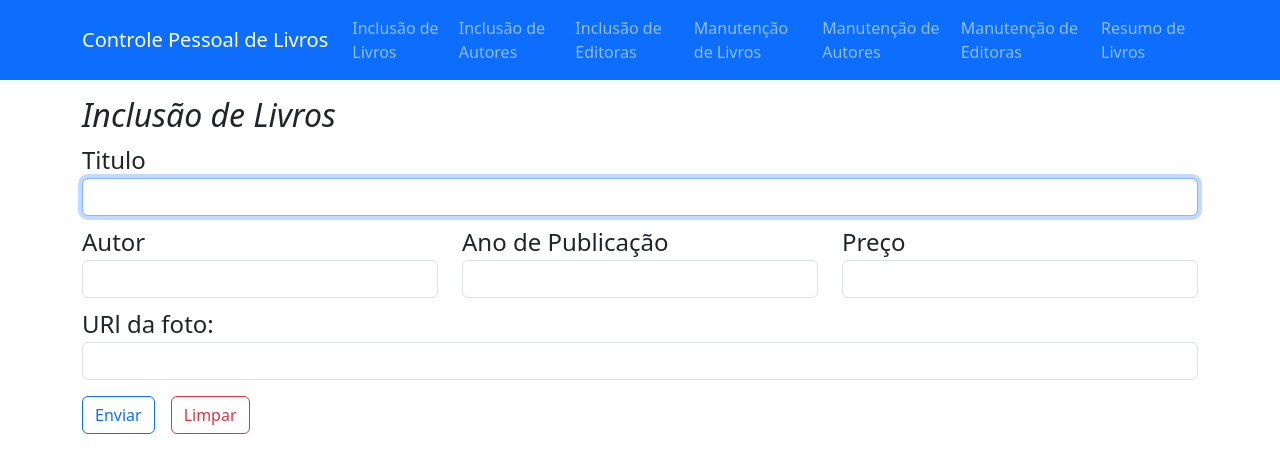
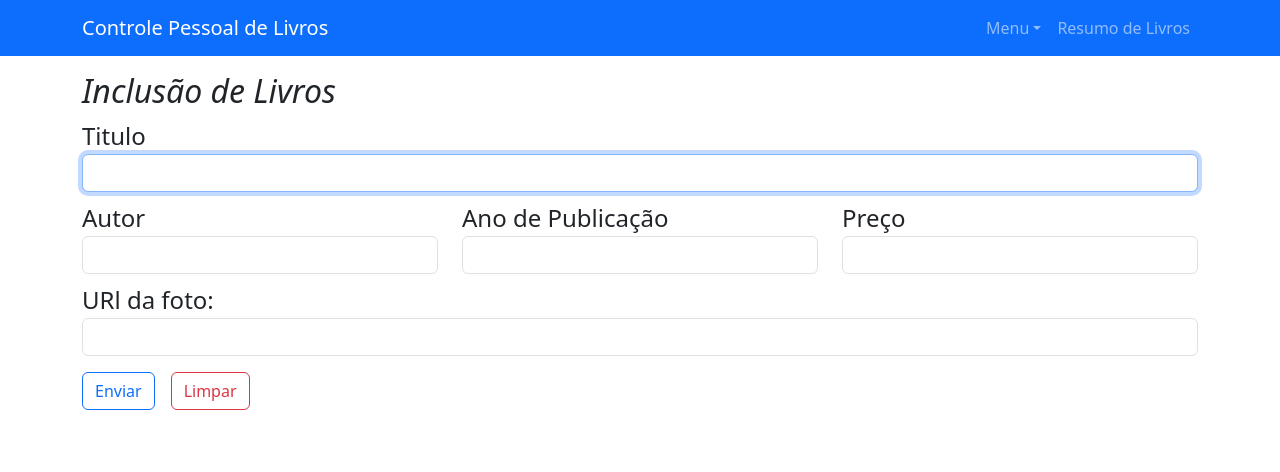
Before and after one commit to leonardo060190/App_Livros_com_react, a React (Create React App) app in the folder app_livros/: page / in a window 1280 px wide. Shown: the top 472 px of the page. Built offline with nearby package versions, Linux system fonts and the light colour scheme.

Commit message:
foi feito o dropdown no menuSuperior e ainda em teste a function de formatação do cep

```diff
--- a/app_livros/package.json
+++ b/app_livros/package.json
@@ -3,19 +3,20 @@
   "version": "0.1.0",
   "private": true,
   "dependencies": {
+    "@popperjs/core": "^2.11.8",
     "@testing-library/jest-dom": "^5.16.5",
     "@testing-library/react": "^13.4.0",
     "@testing-library/user-event": "^13.5.0",
     "axios": "^1.4.0",
     "bootstrap": "^5.3.0",
     "chart.js": "^4.3.0",
+    "dropdown": "^0.2.0",
     "react": "^18.2.0",
     "react-bootstrap": "^2.8.0",
     "react-chartjs-2": "^5.2.0",
     "react-dom": "^18.2.0",
     "react-google-charts": "^4.0.0",
     "react-hook-form": "^7.45.0",
-    "react-imask": "^7.1.0-alpha.0",
     "react-router-dom": "^6.13.0",
     "react-scripts": "5.0.1",
     "web-vitals": "^2.1.4"
--- a/app_livros/src/components/InclusaoEditoras.js
+++ b/app_livros/src/components/InclusaoEditoras.js
@@ -34,6 +34,14 @@ const IncluirEditoras = () => {
         input.value = phoneNumber; // Atualiza o valor do campo
     }
 
+    function handleCEP(event) {
+        const input = event.target;
+        let cep = input.value.replace(/\D/g, ""); // Remove todos os caracteres não numéricos
+        cep = cep.replace(/^(\d{5})(\d{3})/, "$1-$2"); // Aplica a formatação desejada
+        input.value = cep; // Atualiza o valor do campo
+    }
+
+
     //form onSubmit ={handleSubmit(salvar)}
 
     return ( //aqui é o que vai ser exibido na tela
@@ -54,7 +62,7 @@ const IncluirEditoras = () => {
                     <div className="col-sm-4">
                         <div className="form-group mt-2">
                             <label htmlFor="cep">Cep:</label>
-                            <input type="text" className="form-control" id="cep" required autoFocus {...register("cep")} />
+                            <input type="text" className="form-control" id="cep" maxLength={9} onChange={handleCEP} required autoFocus {...register("cep")} />
                         </div>
                     </div>
                     <div className="row mt-2">
--- a/app_livros/src/components/MenuSuperior.js
+++ b/app_livros/src/components/MenuSuperior.js
@@ -1,32 +1,71 @@
+import React, { useState } from "react";
 import { Link } from "react-router-dom";
 
+const MenuSuperior = () => {
+  const [dropdownOpen, setDropdownOpen] = useState(false);
 
-const MenuSuperior = () => {
+  const toggleDropdown = () => {
+    setDropdownOpen(!dropdownOpen);
+  };
+
   return (
     <nav className="navbar navbar-expand-sm bg-primary navbar-dark sticky-top">
       <div className="container">
-        <Link to="/" className="navbar-brand">Controle Pessoal de Livros</Link>
+        <Link to="/" className="navbar-brand">
+          Controle Pessoal de Livros
+        </Link>
         <ul className="navbar-nav">
-          <li className="nav-item">
-            <Link to="/" className="nav-link">Inclusão de Livros</Link>
+          <li className={`nav-item dropdown ${dropdownOpen ? "show" : ""}`}>
+            <a
+              className="nav-link dropdown-toggle"
+              href="#dropdown"
+              role="button"
+              data-toggle="dropdown"
+              aria-haspopup="true"
+              aria-expanded={dropdownOpen}
+              onClick={toggleDropdown}
+            >
+              Menu
+            </a>
+            <div
+              className={`dropdown-menu ${dropdownOpen ? "show" : ""}`}
+              aria-labelledby="navbarDropdown"
+            >
+              <h6 class="dropdown-header">Inclusões</h6>
+
+              <Link to="/" className="dropdown-item">
+                Inclusão de Livros
+              </Link>
+
+              <Link to="/autores" className="dropdown-item">
+                Inclusão de Autores
+              </Link>
+
+              <Link to="/Editoras" className="dropdown-item">
+                Inclusão de Editoras
+              </Link>
+
+              <div class="dropdown-divider"></div>
+              <h6 class="dropdown-header">Manutenções</h6>
+
+              <Link to="/manut" className="dropdown-item">
+                Manutenção de Livros
+              </Link>
+
+              <Link to="/manut_autores" className="dropdown-item">
+                Manutenção de Autores
+              </Link>
+
+              <Link to="/manut_editoras" className="dropdown-item">
+                Manutenção de Editoras
+              </Link>
+
+            </div>
           </li>
           <li className="nav-item">
-            <Link to="/autores" className="nav-link">Inclusão de Autores</Link>
-          </li>
-          <li className="nav-item">
-            <Link to="/Editoras" className="nav-link">Inclusão de Editoras</Link>
-          </li>
-          <li className="nav-item">
-            <Link to="/manut" className="nav-link">Manutenção de Livros</Link>
-          </li>
-          <li className="nav-item">
-            <Link to="/manut_autores" className="nav-link">Manutenção de Autores</Link>
-          </li>
-          <li className="nav-item">
-            <Link to="/manut_editoras" className="nav-link">Manutenção de Editoras</Link>
-          </li>
-          <li className="nav-item">
-            <Link to="/resumo_livros" className="nav-link">Resumo de Livros</Link>
+            <Link to="/resumo_livros" className="nav-link">
+              Resumo de Livros
+            </Link>
           </li>
         </ul>
       </div>
@@ -34,5 +73,4 @@ const MenuSuperior = () => {
   );
 };
 
-
 export default MenuSuperior;
```
Also changed, not shown: 1 other file (tests, documents, lock files or other folders).
